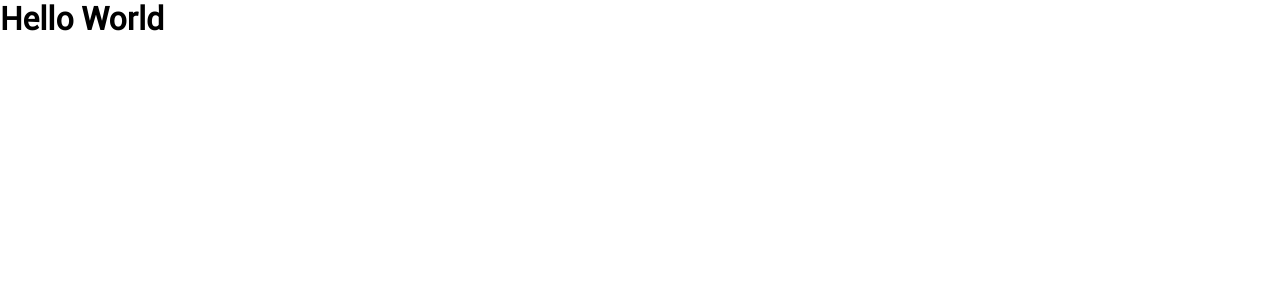
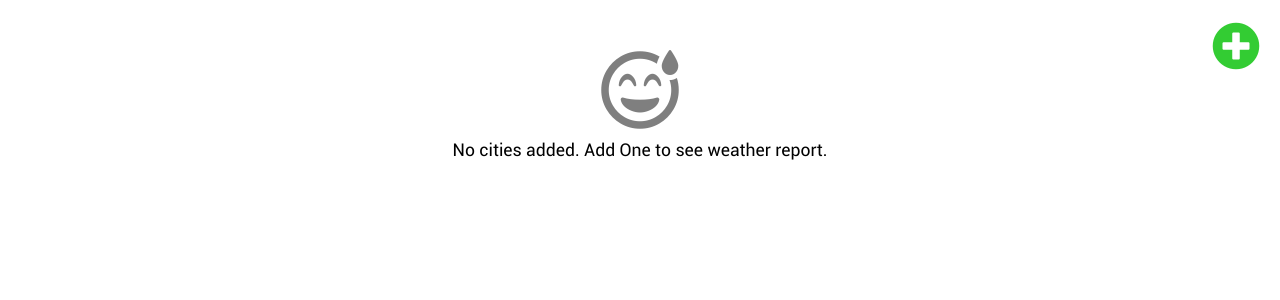
Before and after one commit to saurabh0402/learn-react, a React app in the folder progressive-weather-app/: page / in a window 1280 px wide. Shown: the top 300 px of the page. Built offline with nearby package versions, Linux system fonts and the light colour scheme; no server answers; the HTML template or start-up script is replaced by a standard one.

Commit message:
Add design

```diff
--- a/progressive-weather-app/package.json
+++ b/progressive-weather-app/package.json
@@ -20,6 +20,7 @@
     "webpack": "^4.15.1"
   },
   "dependencies": {
+    "isomorphic-fetch": "^2.2.1",
     "react": "^16.4.1",
     "react-dom": "^16.4.1"
   }
--- a/progressive-weather-app/src/components/app.jsx
+++ b/progressive-weather-app/src/components/app.jsx
@@ -1,5 +1,42 @@
 import React from 'react';
+import fetch from 'isomorphic-fetch';
+import config from './config';
+import Form from './pages/form';
+import Home from './pages/home';
 
-const App = () => <h1> Hello World </h1>
+// curWeather Object
+// { placedetails: {name, lat, lang}, weatherDetails: {temp, temp_max, temp_min, desc, icon}, lastUpdated }
+
+class App extends React.Component {
+	constructor(props){
+		super(props);
+		this._weatherApiKey = config.weatherId;
+		this.state = {
+			curWeather: [],
+			showForm: false
+		};
+
+		this.toggleFrom = this.toggleFrom.bind(this);
+	}
+
+	toggleFrom(){
+		console.log(this.state)
+		this.setState({
+			showForm: !this.state.showForm
+		});
+	}
+
+	componentDidMount(){}
+
+	render(){
+		return (
+			<div className="cont">
+				{ this.state.showForm ?
+					<Form toggleForm={this.toggleFrom} /> : <Home toggleForm={this.toggleFrom} cities={this.state.curWeather} />
+				}
+			</div>
+		)
+	}
+};
 
 export default App;
--- /dev/null
+++ b/progressive-weather-app/src/components/pages/form.jsx
@@ -0,0 +1,76 @@
+import React from 'react';
+import config from '../config';
+
+class Form extends React.Component {
+	constructor(props){
+		super(props);
+
+		this.state = {
+			searchedOnce: false,
+			searching: false,
+			cities: []
+		};
+
+		this._mapsApiKey = config.placesId;
+		this.searchCity = this.searchCity.bind(this);
+	}
+
+	searchCity(e){
+		e.preventDefault();
+		console.log(this.refs.city.value);
+	}
+
+	componentDidMount(){
+		this.refs.city.focus();
+	}
+
+	render(){
+		const {searchedOnce, searching, cities} = this.state;
+ 		return (
+			<div className="form-cont">
+				<button className="close-form-button flying-button" onClick = {() => this.props.toggleForm()}>
+					<i className="fa fa-times-circle" />
+				</button>
+				<div className="add-city-form">
+					<form onSubmit={this.searchCity}>
+						<input type="text" placeholder="Enter City Name" ref="city" />
+						<button type="submit"> <span> Search City </span> </button>
+					</form>
+				</div>
+				<div className="city-list">
+					{
+						searching &&
+							<div className="show-message">
+								<i className="fa fa-search" />
+								<div className="message"> Searching! Please wait... </div>
+							</div>
+					}
+
+					{ !searching && !searchedOnce &&
+							<div className="show-message">
+								<i className="fa fa-map-marked-alt" />
+								<div className="message"> Please enter a city name and search! </div>
+							</div>
+					}
+
+					{
+						!searching && searchedOnce && cities.length == 0 &&
+							<div className="show-message">
+								<i className="fa fa-frown" />
+								<div className="message"> Sorry. No results found. Try a different city name. </div>
+							</div>
+					}
+
+					{
+						!searching && cities.length != 0 &&
+							<div className="cities">
+								City List here!
+							</div>
+					}
+				</div>
+			</div>
+		)
+	}
+};
+
+export default Form;
--- /dev/null
+++ b/progressive-weather-app/src/components/pages/home.jsx
@@ -0,0 +1,21 @@
+import React from 'react';
+
+const Home = ({toggleForm, cities}) => {
+	return (
+		<div className="home-cont">
+			<button className="open-form-button flying-button" onClick={() => toggleForm()}>
+				<i className="fa fa-plus-circle" />
+			</button>
+			{
+				cities.length > 0 ?
+					<div className="weather-list"> </div> :
+					<div className="show-message">
+						<i className="far fa-grin-beam-sweat" />
+						<div className="message"> No cities added. Add One to see weather report. </div>
+					</div>
+			}
+		</div>
+	)
+};
+
+export default Home;
--- a/progressive-weather-app/src/css/main.css
+++ b/progressive-weather-app/src/css/main.css
@@ -14,3 +14,73 @@
 h1 {
 	font-family: roboto;
 }
+
+.flying-button {
+	background: none;
+	border: none;
+	border-radius: 100px;
+	outline: none;
+	font-size: 3em;
+	position: fixed;
+	right: 20px;
+	top: 20px;
+	cursor: pointer;
+}
+
+.close-form-button {
+	color: rgba(179, 0, 0, 1);
+}
+
+.open-form-button {
+	color: rgba(51, 204, 51, 1);
+}
+
+.home-cont, .form-cont {
+	padding: 50px 20px;
+	font-family: roboto;
+	text-align: center;
+}
+
+.show-message i {
+	font-size: 5em;
+	color: rgba(0, 0, 0, 0.5);
+}
+
+.show-message .message {
+	margin-top: 10px;
+	font-size: 1.1em;
+}
+
+.add-city-form {
+	margin-bottom: 30px;
+}
+
+.add-city-form input {
+	font-family: roboto;
+	padding: 10px 10px;
+	font-size: 1em;
+	outline: none;
+	width: 40%;
+	border: 2px solid rgba(0,0,0,0.7);
+	border-right: none;
+}
+
+.add-city-form button {
+	background: none;
+	border: 2px solid rgba(0,0,0,0.7);
+	color: rgba(0,0,0,0.7);
+	font-family: roboto;
+	padding: 2px;
+	font-size: 1em;
+	border-left: none;
+	position: relative;
+	outline: none;
+}
+
+.add-city-form button span {
+	background-color: rgba(0, 153, 204, 1);
+	color: white;
+	padding: 8px 18px;
+	display: inline-block;
+	font-weight: bold;
+}
```
Also changed, not shown: 1 other file (tests, documents, lock files or other folders).
